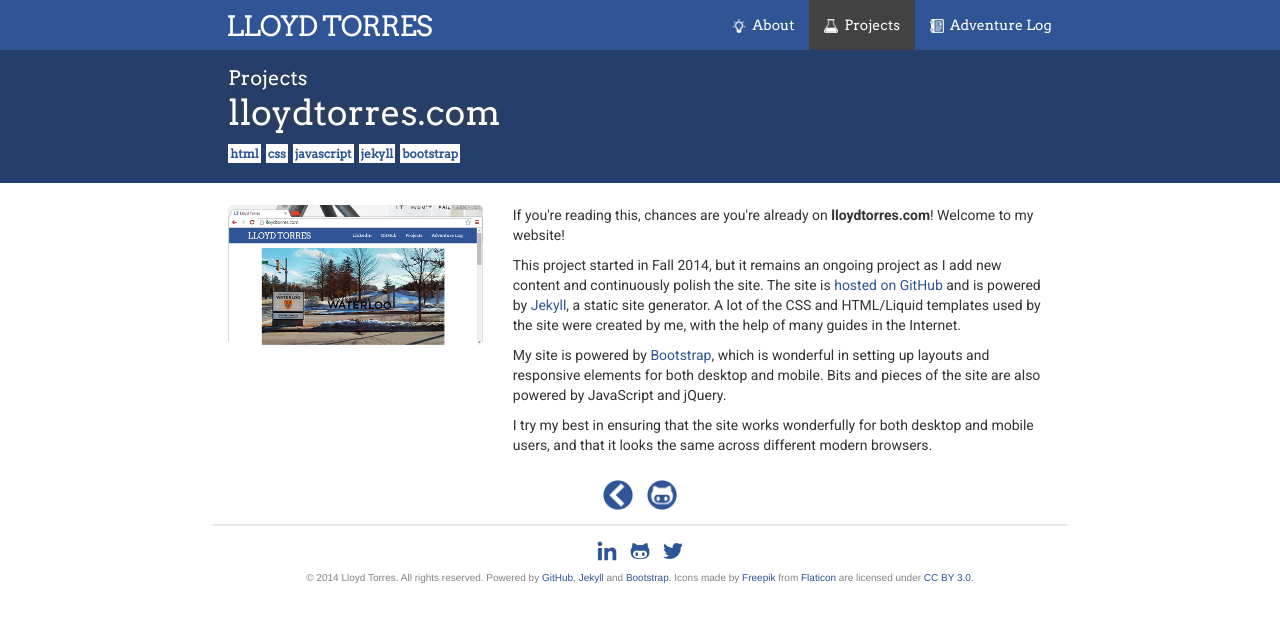
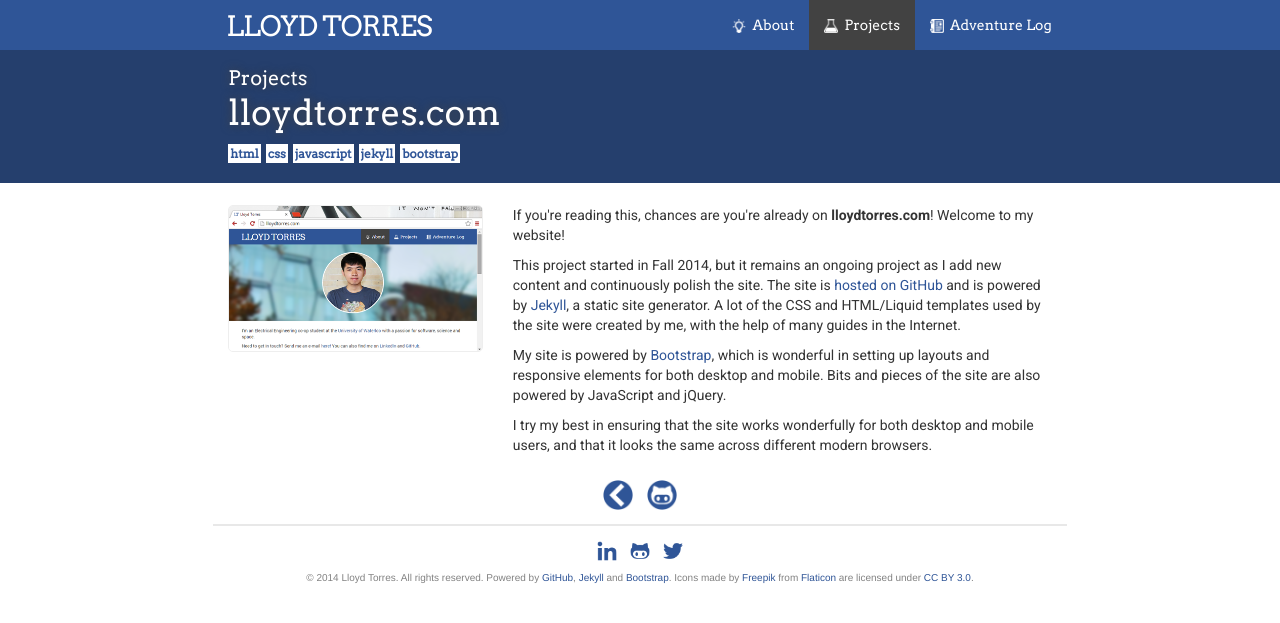
Before and after one commit to lloydtorres/lloydtorres.github.io, a Jekyll site: the page built from website.md, in a window 1280 px wide. Shown: the top 623 px of the page. Built offline with Jekyll 4.4.1, drawn with Linux system fonts in a browser that asks for light colours; nearby versions of some CDN libraries.

Commit message:
Update website project image

```diff
--- a/website.md
+++ b/website.md
@@ -14,7 +14,7 @@
 
 <div class="row">
     <div class="col-sm-4">
-        <img src="/images/projects/website/website.png" width="350px" title="lloydtorres.com" alt="lloydtorres.com"/>
+        <img src="/images/projects/website/website.png" width="350px" title="lloydtorres.com" alt="lloydtorres.com" style="border: 1px solid #EEEEEE;"/>
     </div>
 
     <div class="col-sm-8">
```
Also changed, not shown: images/projects/website/website.png.
